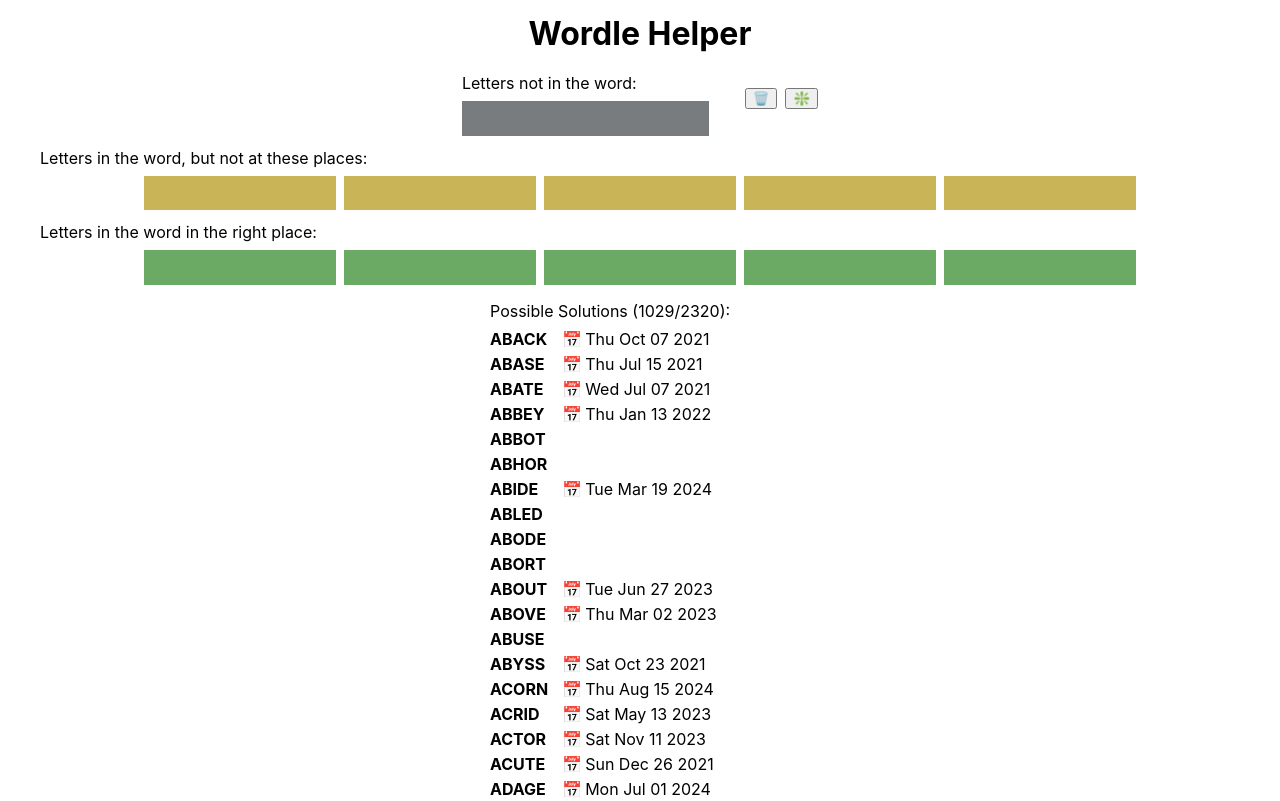
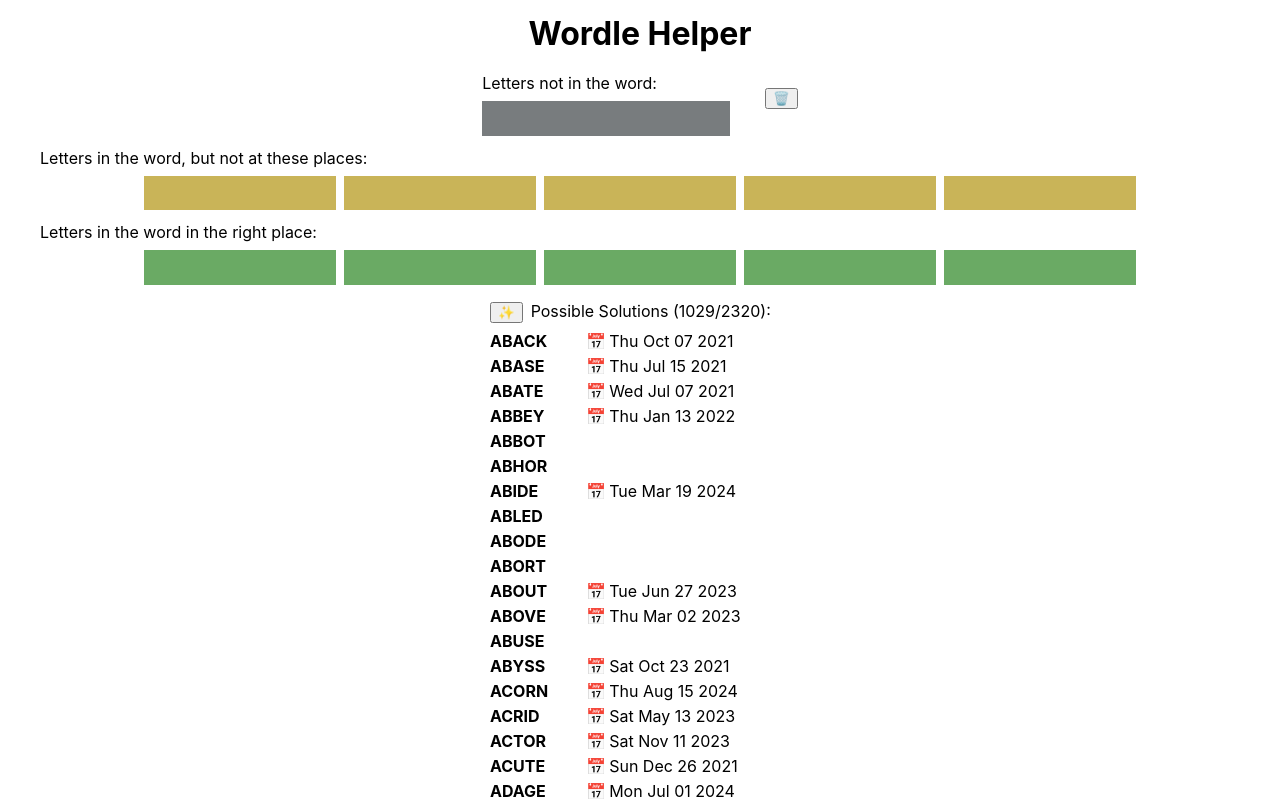
Before and after one commit to juharris/wordle-helper, a Next.js app: page /home in a window 1280 px wide. Shown: the top 801 px of the page. Built offline with nearby package versions, Linux system fonts and the light colour scheme.

Commit message:
Copy array

```diff
--- a/app/solver/filter.ts
+++ b/app/solver/filter.ts
@@ -46,6 +46,8 @@
 
 export class WordleFilter {
     private static assignScores = (candidates: WordleSolutionCandidate[], state: WordleState): void => {
+        // TODO Use the position of the letter in the word to give more weight to the score.
+        // FIXME "_L_RM" should give "ALARM" a score of 100.
         const letterFrequencies = new Map<string, number>()
         for (const candidate of candidates) {
             const { w: word } = candidate
@@ -64,6 +66,11 @@
             }
         }
 
+        // Normalize the frequencies.
+        for (const [letter, frequency] of letterFrequencies) {
+            letterFrequencies.set(letter, frequency / candidates.length)
+        }
+
         for (const candidate of candidates) {
             const { w: word } = candidate
             // Only consider each letter once per word because we only need to know if it's present as we're trying to maximize the number of letters in a guess.
@@ -77,10 +84,10 @@
                 if (state.known.some((known, index) => known === letter && word[index] !== letter)) {
                     continue
                 }
-                score += (letterFrequencies.get(letter)!) / letterFrequencies.size
+                score += letterFrequencies.get(letter)!
             }
 
-            candidate.score = score / word.length
+            candidate.score = Math.round(100 * (score / word.length))
         }
     }
 
@@ -189,7 +196,13 @@
         // Check for the typical empty case when the page first loads and avoid filtering nothing out from the candidates.
         const isEmptyState = WordleFilter.isEmptyState(state)
         if (isEmptyState) {
-            candidates = possibleSolutions.words
+            if (enableRanking) {
+                // Need a copy to avoid re-sorting the original array.
+                candidates = [...possibleSolutions.words]
+            } else {
+                // Use the original and trust the alphabetical order, ignoring dates.
+                candidates = possibleSolutions.words
+            }
         } else {
             const pattern = WordleFilter.buildPattern(state)
             candidates = WordleFilter.getCandidates(possibleSolutions, state, pattern)
@@ -203,13 +216,11 @@
                 delete candidate.score
             }
 
-            if (isEmptyState) {
-                // FIXME Doesn't always sort properly after clearing the candidates.
-                // TODO Gotta re-sort just alphabetically.
-            } else {
+            if (!isEmptyState) {
                 WordleFilter.sortCandidates(candidates)
             }
         }
+
         return {
             candidates,
         }
--- a/components/possible-solution.tsx
+++ b/components/possible-solution.tsx
@@ -16,6 +16,9 @@
     <span className={styles.possibleSolutionWord}>
       {candidate.w}
     </span>
+    {candidate.score !== undefined && <span className={styles.wordScore}>
+      {candidate.score}
+    </span>}
     {date && <span className={styles.wordDate}>
       <span className={styles.calendarIcon}>📅</span>
       {date}
--- a/pages/home/index.tsx
+++ b/pages/home/index.tsx
@@ -155,16 +155,6 @@
             >
               🗑️
             </button>
-            <button className={styles.rankButton}
-              title="Toggle ranking"
-              type='button'
-              onClick={() => {
-                setFilterResponse(wordleFilter.current.filter(wordleState, allValidWords, !enableRanking))
-                setEnableRanking(!enableRanking)
-              }}
-            >
-              {enableRanking ? "🔠" : "❇️"}
-            </button>
           </div>
         </div>
 
@@ -183,6 +173,16 @@
         </div>
 
         <div className={styles.possibleSolutions}>
+          <button className={styles.rankButton}
+            title="Toggle ranking"
+            type='button'
+            onClick={() => {
+              setFilterResponse(wordleFilter.current.filter(wordleState, allValidWords, !enableRanking))
+              setEnableRanking(!enableRanking)
+            }}
+          >
+            {enableRanking ? "🔠" : "✨"}
+          </button>
           Possible Solutions ({filterResponse.candidates.length > 0 ? `${numUnusedSolutions}/` : ""}{filterResponse.candidates.length}):
           <FixedSizeList
             className={styles.possibleSolutionsList}
--- a/pages/index.module.css
+++ b/pages/index.module.css
@@ -42,7 +42,7 @@
 }
 
 button.rankButton {
-  margin-left: 0.5rem;
+  margin-right: 0.5rem;
   cursor: pointer;
 }
 
@@ -93,9 +93,13 @@
   font-weight: bold;
 }
 
+span.wordScore {
+  margin-left: 0.5rem;
+}
+
 .wordDate {
   position: absolute;
-  left: 4.5rem;
+  left: 6rem;
 }
 
 .calendarIcon {
```
Also changed, not shown: 1 other file (tests, documents, lock files or other folders).
